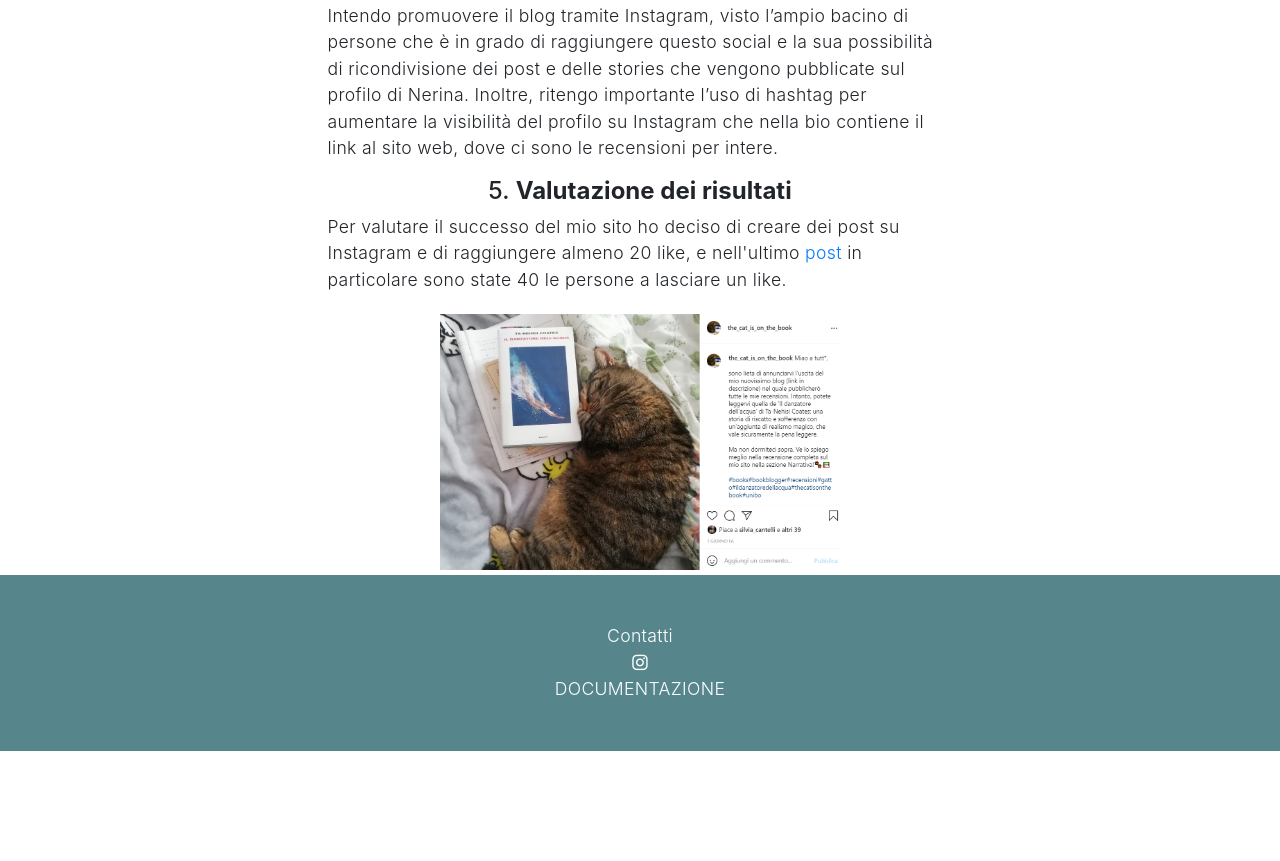
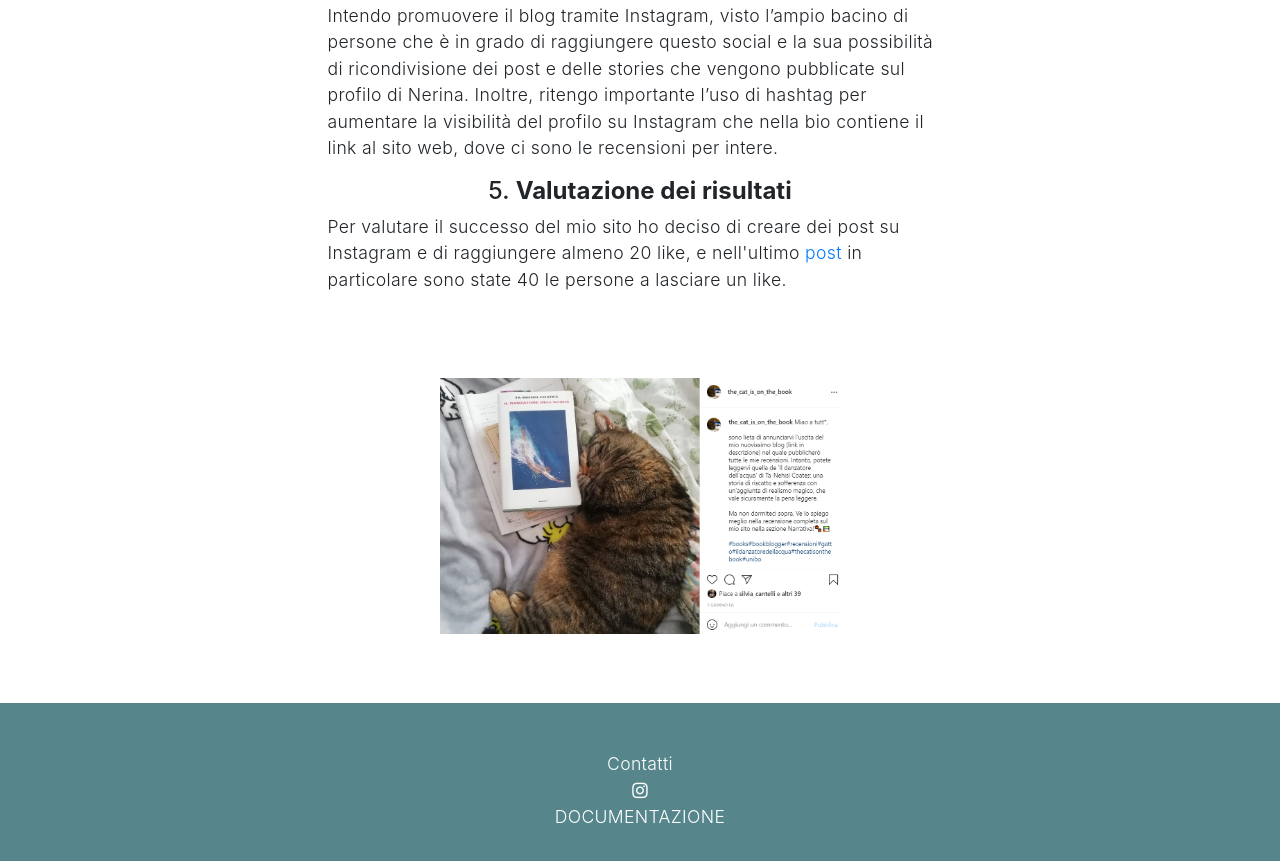
Before and after one commit to sabrinaberto/thecatisonthebook, a plain HTML site: page documentazione.html in a window 1280 px wide. Shown: the part 3804-4665 px from the top of the page. Before the commit the page ends 4555 px from the top, so only its background shows below. Drawn offline with nearby package versions, Linux system fonts and the light colour scheme.

Commit message:
pic container

```diff
--- a/style.css
+++ b/style.css
@@ -191,3 +191,7 @@ footer{
 .fa-instagram:hover{
   color: #f4ab82;
 }
+
+.pic-container{
+  padding-bottom: 4em;
+}
```
